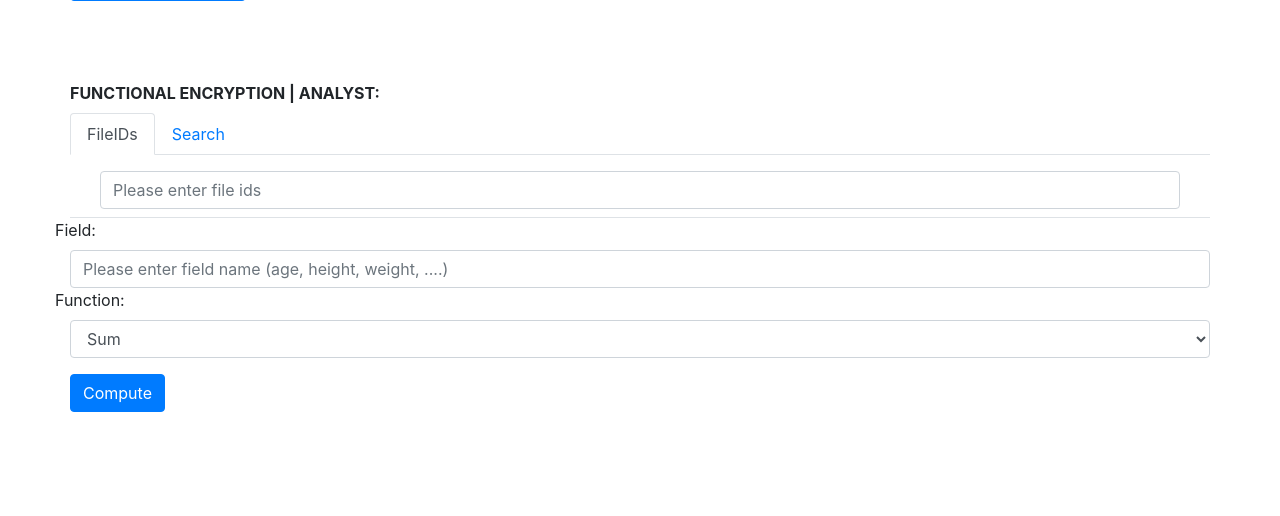
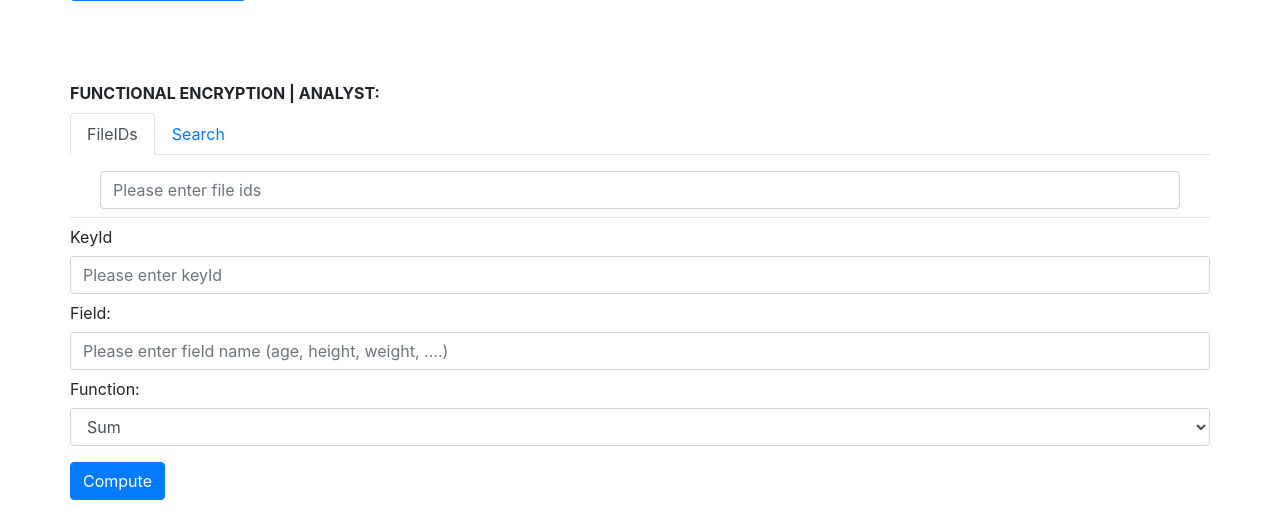
Before and after one commit to UoW-CPC/Asclepios-Client, a Django app: page / in a window 1280 px wide. Shown: the part 2400-2916 px from the top of the page. Before the commit the page ends 2812 px from the top, so only its background shows below. Run offline with Django 3.2, Linux system fonts and the light colour scheme; some libraries are stand-ins or nearby versions.

Commit message:
fix: multi key - fe : accepting same file with different key ID

```diff
--- a/sse/static/js/fe.js
+++ b/sse/static/js/fe.js
@@ -219,7 +219,7 @@ const buildCheckBoxesFromInputFile = (jsonString) => {
     console.log("Invalid data" + e);
   }
 };
-const parseInput = (jsonString, checkedField) => {
+const parseInput = (jsonString, checkedField, keyId) => {
   try {
     /*
                   [
@@ -260,7 +260,7 @@ const parseInput = (jsonString, checkedField) => {
         if (id.toLowerCase() === "fileid") continue;
         if (!checkedField.includes(id)) continue;
         currentFeKeyRowRequestBody["fields"].push(id);
-        dataWithIDs[`${fileID}@${id}`] = entry[id];
+        dataWithIDs[`${keyId}#${fileID}@${id}`] = entry[id];
 
         // dataWithIDs[json["fileID"]][id] = json[id];
       }
@@ -372,10 +372,15 @@ function handleFeSearchFileLoad(event) {
   const operator = encodeURIComponent(
     document.getElementById("fe-analyst-function").value
   );
-  const fileIDs = feFileIDs();
+  let fileIDs = feFileIDs();
+
   if (!fileIDs || fileIDs.length === 0 || field == "" || operator == "") {
     notifyAnalyst("Please enter your details.");
   } else {
+    fileIDs = fileIDs.sort().reduce((results, value) => {
+      results.push(`${keyid}#${value}`);
+      return results;
+    }, []);
     computeFE(fileIDs.sort(), field, operator, notifyAnalyst);
   }
   retriveFileIDsEnabled = false;
@@ -394,18 +399,21 @@ const fePostComputeData = (formsubmission) => {
       reader.readAsText(feFileElement.files[0]);
     }
   } else {
-    const fileIDs = document.getElementById("fe-analyst-fileIDs").value;
+    let fileIDs = document.getElementById("fe-analyst-fileIDs").value;
 
     const field = document.getElementById("fe-analyst-field").value;
     const operator = encodeURIComponent(
       document.getElementById("fe-analyst-function").value
     );
-    computeFE(
-      fileIDs.replace(" ", "").split(","),
-      field,
-      operator,
-      notifyAnalyst
-    );
+    const keyId = document.getElementById("fe-keyid").value;
+    fileIDs = fileIDs
+      .replace(" ", "")
+      .split(",")
+      .reduce((results, value) => {
+        results.push(`${keyId}#${value}`);
+        return results;
+      }, []);
+    computeFE(fileIDs, field, operator, notifyAnalyst);
   }
 
   // formsubmission.preventDefault();
@@ -495,53 +503,13 @@ const feDeleteData = (fileIDs, deleteCallback) => {
 
   window.deleteData = (function (_super) {
     return function () {
-      // Extend it to log the value for example that is passed
-      // console.log(arguments[0]);
-      // arguments[0] = arguments[0] - 1;
-      // const te=arguments[1];
-      // delete arguments[1];
-      // arguments[1] = (data) => {
-      //   te(data);
-      //   console.log(`2:${data}`);
-      // };
-      //(file_id, sharedKey, Kenc, keyid, callback)
       const file_id = arguments[0];
-      const origCallback = arguments[4];
-      if (!!origCallback) {
-        delete arguments[4];
-      }
-      arguments[4] = (data) => {
-        if (!!origCallback) origCallback(data);
-        console.log(`fe-->callback:${file_id}`);
-        feDeleteData(file_id);
-      };
-      arguments.length = arguments.length + 1;
-
-      // var current_del, current_objects, current_deleted_objects;
-      // [current_del, current_objects, current_deleted_objects] = updateFileNo(
-      //   Lw,
-      //   LfileNoUri,
-      //   LfileNo,
-      //   -1,
-      //   keyid
-      // );
-
-      // const sseUpdateFileNo = updateFileNo; //(sseConfig.base_url_ta + "/api/v1/fileno/", data, callback);;
-      // updateFileNo = (Lhash, LfileNoUri, LfileNo, offset, keyid) => {
-      //   let current_del, current_objects, current_deleted_objects;
-      //   [
-      //     current_del,
-      //     current_objects,
-      //     current_deleted_objects,
-      //   ] = sseUpdateFileNo(Lhash, LfileNoUri, LfileNo, offset, keyid);
-      //   currentLhash = Lhash;
-      //   return [current_del, current_objects, current_deleted_objects];
-      // };
+      const keyid = arguments[3];
 
       const returnDeleteData = _super.apply(this, arguments);
-
-      // console.log(`fe:returnDeleteData:${returnDeleteData}`);
-      // updateFileNo = sseUpdateFileNo;
+      if (!!returnDeleteData) {
+        feDeleteData(`${keyid}#${file_id}`);
+      }
       return returnDeleteData;
     };
   })(window.deleteData);
@@ -578,51 +546,24 @@ const feDeleteData = (fileIDs, deleteCallback) => {
     return function () {
       try {
         let data = [];
-        // Extend it to log the value for example that is passed
-        // console.log(arguments[0]);
-        // arguments[0] = arguments[0] - 1;
-        // const te=arguments[1];
-        // delete arguments[1];
-        // arguments[1] = (data) => {
-        //   te(data);
-        //   console.log(`2:${data}`);
-        // };
-        //(file_id, sharedKey, Kenc, keyid, callback)
         const rawData = arguments[0];
         const file_id = arguments[1];
-        const origCallback = arguments[5];
-        if (!!origCallback) {
-          delete arguments[5];
-        }
-        arguments[5] = (data) => {
-          if (!!origCallback) origCallback(data);
-          console.log(`fe-->callback:update:${data}`);
-          // feDeleteData(file_id);
+        const keyId = arguments[4];
 
+        const returnUpdateData = _super.apply(this, arguments);
+        if (returnUpdateData) {
           const updateDataDateFormat = document.getElementById(
             "fe-datetime-format-update"
           ).value;
-          feUpdateData(rawData, file_id, updateDataDateFormat, (message) =>
-            notify(message, "update-fe-notify")
+
+          feUpdateData(
+            rawData,
+            `${keyId}#${file_id}`,
+            updateDataDateFormat,
+            (message) => notify(message, "update-fe-notify")
           );
-          // feDeleteData(file_id, async (results) => {
-          //   const keys = Object.keys(rawData);
-          //   const values = Object.values(rawData);
-          //   const dataWithIDs = {};
-          //   for (let index = 0; index < keys.length; index++) {
-          //     const key = keys[index];
-          //     const value = values[index][1];
-          //     dataWithIDs[`${file_id}@${key}`] = value;
-          //   }
-          //   if (!!dataWithIDs && Object.keys(dataWithIDs).length > 0) {
-          //     encryptDataAndSendFE(dataWithIDs);
-          //   }
-          // });
-        };
-        arguments.length = arguments.length + 1;
-
-        const returnDeleteData = _super.apply(this, arguments);
-        return returnDeleteData;
+        }
+        return returnUpdateData;
       } catch (e) {
         console.log(e);
       }
@@ -633,7 +574,9 @@ const feDeleteData = (fileIDs, deleteCallback) => {
 const submitFEData = (e) => {
   resetNotify();
   console.log(currentDATA);
-  parseInput(currentDATA, getFeFieldChooses());
+  const keyId = document.getElementById("keyid1").value;
+
+  parseInput(currentDATA, getFeFieldChooses(), keyId);
   console.log(feKeysBodyRequest);
   console.log(dataWithIDs);
   const currentDateFormat = document.getElementById("fe-datetime-format").value;
--- a/sse/static/js/sse.js
+++ b/sse/static/js/sse.js
@@ -1124,7 +1124,7 @@ function deleteData(file_id, sharedKey, Kenc, keyid, callback) {
     result = postRequest(
       sseConfig.base_url_sse_server + "/api/v1/delete/",
       data,
-      function (response) {
+      (response) => {
         return true;
       },
       (async_feat = false)
--- a/sse/templates/json_form.html
+++ b/sse/templates/json_form.html
@@ -373,8 +373,10 @@
 		<div class="form-group row">
 
 			<!-- <div class="fe-datetime-format-update" class="col-sm-12" style="display: none;"> -->
-				<label for="fe-datetime-format-update" class="fe-datetime-format-update col-sm-10 col-form-label"  style="display: none;">Date format found(for FE only):</label>
-				<input type="text" class="fe-datetime-format-update form-control" id="fe-datetime-format-update" name="fe-datetime-format-update"  style="display: none;">
+			<label for="fe-datetime-format-update" class="fe-datetime-format-update col-sm-10 col-form-label"
+				style="display: none;">Date format found(for FE only):</label>
+			<input type="text" class="fe-datetime-format-update form-control" id="fe-datetime-format-update"
+				name="fe-datetime-format-update" style="display: none;">
 			<!-- </div> -->
 			<label for="fileid2" class="col-sm-10 col-form-label">Unique file id</label>
 			<div class="col-sm-12">
@@ -532,11 +534,7 @@
 					<input type="text" class="form-control" id="fe-passphrase" placeholder="Please enter passphrase"
 						name="fe-passphrase">
 				</div>
-				<label for="fe-keyid" class="col-sm-10 col-form-label">KeyId</label>
-				<div class="col-sm-12">
-					<input type="text" class="form-control" id="fe-keyid" placeholder="Please enter keyId"
-						name='fe-keyid'>
-				</div>
+
 			</div>
 
 		</div>
@@ -549,14 +547,17 @@
 						  <div class="col-sm-12">
 							  <input placeholder="Please enter file ids" class="form-control" type="text" id="fe-analyst-fileIDs" name="fe-analyst-fileIDs">
 						  </div> -->
-
-			<label for="fe-analyst-field">Field:</label>
+			<label for="fe-keyid" class="col-sm-10 col-form-label">KeyId</label>
+			<div class="col-sm-12">
+				<input type="text" class="form-control" id="fe-keyid" placeholder="Please enter keyId" name='fe-keyid'>
+			</div>
+			<label for="fe-analyst-field" class="col-sm-10 col-form-label">Field:</label>
 			<div class="col-sm-12">
 				<input placeholder="Please enter field name (age, height, weight, ....)" class="form-control"
 					type="text" id="fe-analyst-field" name="fe-analyst-field">
 			</div>
 
-			<label for="fe-analyst-function">Function:</label>
+			<label for="fe-analyst-function" class="col-sm-10 col-form-label">Function:</label>
 			<div class="col-sm-12">
 				<select class="form-control" name="fe-analyst-function" id="fe-analyst-function">
 					<option value="sum">Sum</option>
```
